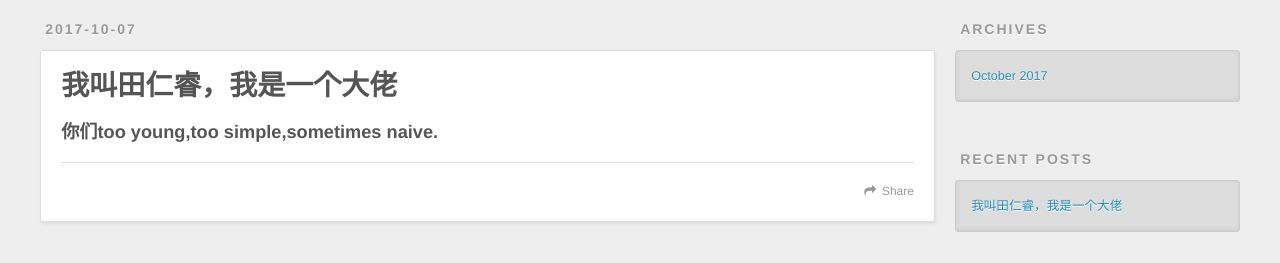
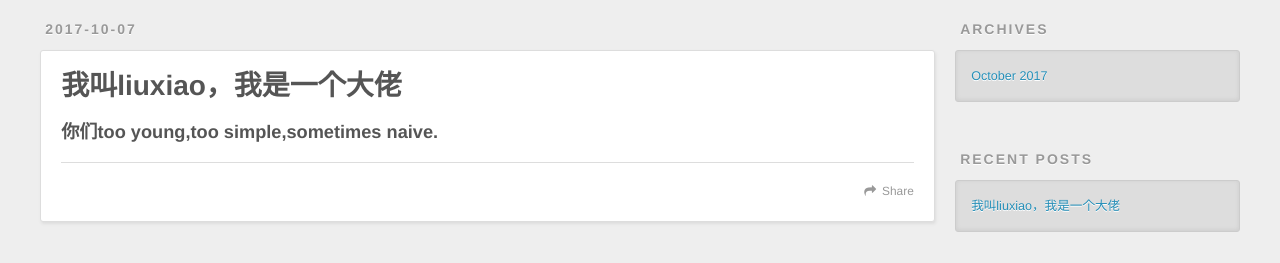
Before and after one commit to Trrui/Trrui.github.io, a plain HTML site: page index.html in a window 1280 px wide. Shown: the part 329-592 px from the top of the page. Drawn offline with nearby package versions, Linux system fonts and the light colour scheme.

Commit message:
Update index.html

```diff
--- a/index.html
+++ b/index.html
@@ -75,7 +75,7 @@
 
 
     <h1 itemprop="name">
-      <a class="article-title" href="/2017/10/07/hello-world/">我叫田仁睿，我是一个大佬</a>
+      <a class="article-title" href="/2017/10/07/hello-world/">我叫liuxiao，我是一个大佬</a>
     </h1>
 
 
@@ -127,7 +127,7 @@
       <ul>
 
           <li>
-            <a href="/2017/10/07/hello-world/">我叫田仁睿，我是一个大佬</a>
+            <a href="/2017/10/07/hello-world/">我叫liuxiao，我是一个大佬</a>
           </li>
 
       </ul>
```
